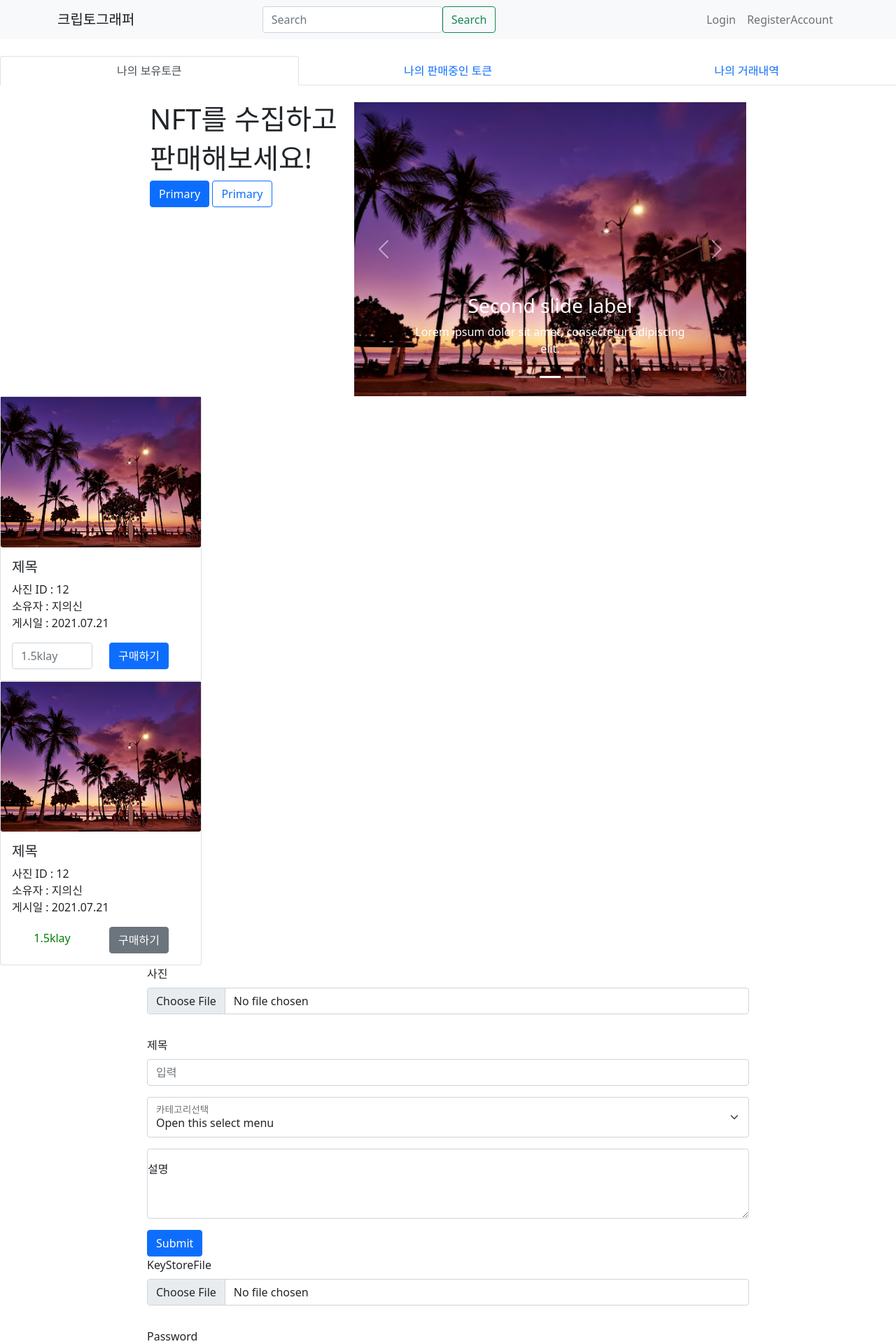
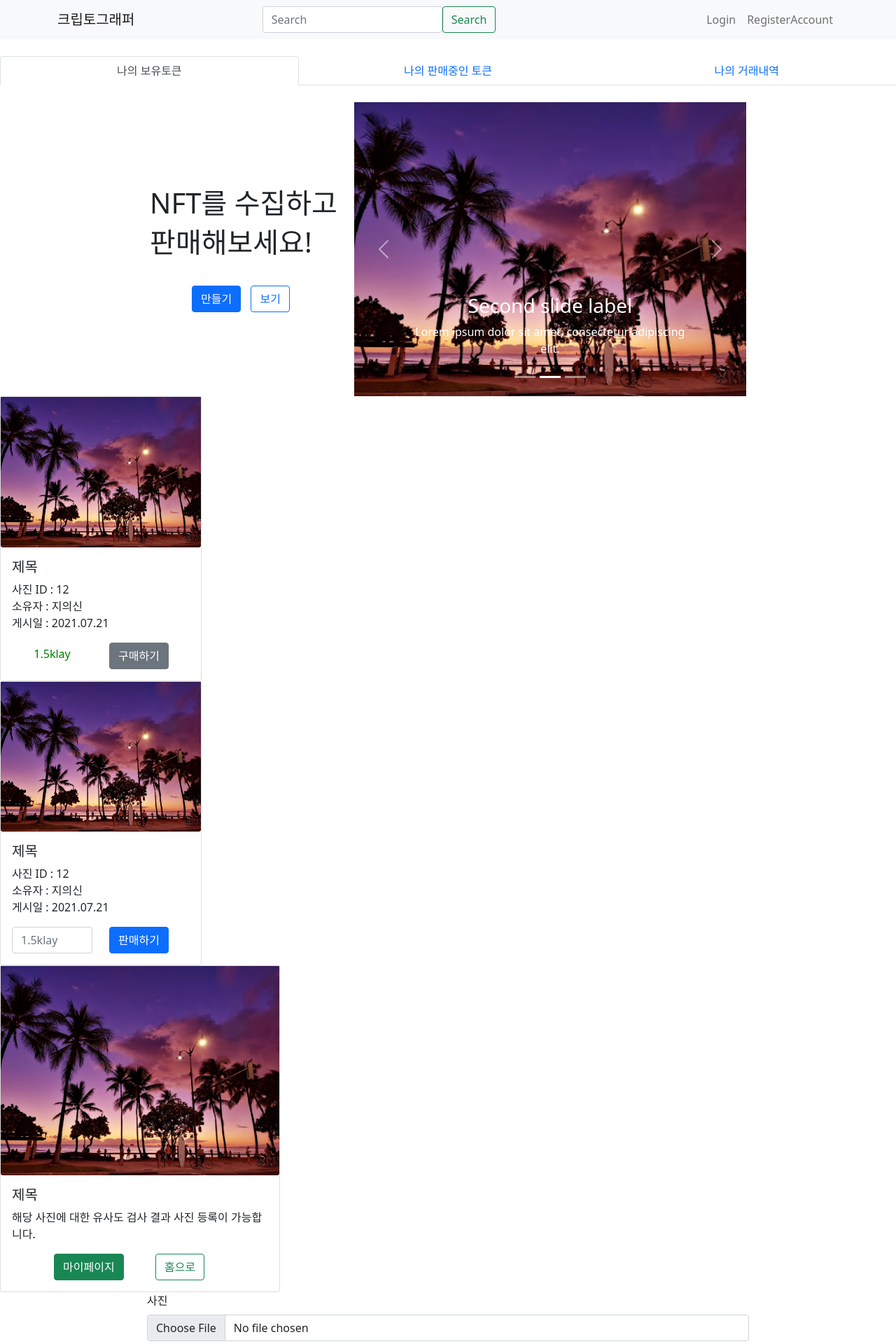
Before and after one commit to ddl06024/X_TWICE_FrontEnd, a React app: page / in a window 1280 px wide. Shown: the top 1920 px of the page at 70% size. Built offline with nearby package versions, Linux system fonts and the light colour scheme.

Commit message:
유사도 결과화면

```diff
--- a/src/App.tsx
+++ b/src/App.tsx
@@ -7,7 +7,8 @@ import RegisterPicture from "./components/RegisterPicture"
 import Login from "./components/Login"
 import CarouselMain from "./components/CarouselMain"
 import RegisterAccount from "./components/RegisterAccount"
-import TransactionTable from"./components/TransactionTable"
+import TransactionTable from "./components/TransactionTable"
+import CardsSimilarity from "./components/CardsSimilarity"
 import HelloWorld from "./components/HelloWorld";
 import RenderForm from "./components/RenderForm";
 import GridLayoutBuy from "./components/GridLayoutBuy"
@@ -20,6 +21,7 @@ const App: React.FC<{}> = () => {
       <CarouselMain/>
       <CardsBuy/>
       <CardsSell/>
+      <CardsSimilarity/>
       <RegisterPicture/>
       <Login/>
       <GridLayoutBuy/>
--- a/src/components/CardsBuy.tsx
+++ b/src/components/CardsBuy.tsx
@@ -1,6 +1,5 @@
 import React from "react";
 import { Button, Card, Col, FloatingLabel, Form, Row } from "react-bootstrap";
-
 const CardsBuy: React.FC<{}> = () => {
   return (
     <Card style={{ width: '18rem' }}>
@@ -12,15 +11,16 @@ const CardsBuy: React.FC<{}> = () => {
           소유자 : 지의신<br/>
           게시일 : 2021.07.21<br/>
         </Card.Text>
-          <Row>
-          <Col><Form.Control placeholder="1.5klay" /></Col>
-          <Col><Button variant="primary">구매하기</Button></Col>
+        <Row >
+        <Col><h6 style={{
+                      textAlign:"center", marginTop:7, color:"green"
+                    }}>1.5klay</h6></Col>
+        <Col><Button variant="secondary">구매하기</Button></Col>
 
           </Row>
 
       </Card.Body>
     </Card>
   );
-};
-
+                  }
 export default CardsBuy;
--- a/src/components/CardsSell.tsx
+++ b/src/components/CardsSell.tsx
@@ -1,5 +1,6 @@
 import React from "react";
 import { Button, Card, Col, FloatingLabel, Form, Row } from "react-bootstrap";
+
 
 const CardsSell: React.FC<{}> = () => {
     return (
@@ -12,17 +13,16 @@ const CardsSell: React.FC<{}> = () => {
             소유자 : 지의신<br/>
             게시일 : 2021.07.21<br/>
           </Card.Text>
-          <Row >
-          <Col><h6 style={{
-                        textAlign:"center", marginTop:7, color:"green"
-                      }}>1.5klay</h6></Col>
-          <Col><Button variant="secondary">구매하기</Button></Col>
+          <Row>
+          <Col><Form.Control placeholder="1.5klay" /></Col>
+          <Col><Button variant="primary">판매하기</Button></Col>
 
-            </Row>
+        </Row>
 
         </Card.Body>
       </Card>
     );
 };
 
+
 export default CardsSell;
--- /dev/null
+++ b/src/components/CardsSimilarity.tsx
@@ -0,0 +1,27 @@
+import React from "react";
+import { Button, Card, Col, FloatingLabel, Form, Row } from "react-bootstrap";
+
+const CardsSimilarity: React.FC<{}> = () => {
+    return (
+      <Card style={{ width: '25rem' }}>
+        <Card.Img variant="bottom" src="../tempImages/big.jpg" />
+        <Card.Body>
+          <Card.Title>제목</Card.Title>
+          <Card.Text>
+             해당 사진에 대한 유사도 검사 결과 사진 등록이 가능합니다.
+          </Card.Text>
+
+          <Row >
+          <Col><Button variant="success" style={{marginLeft:60}}>마이페이지</Button>{' '}
+          </Col>
+
+          <Col><Button variant="outline-success" style={{marginLeft:10}}>홈으로</Button>{' '}</Col>
+
+            </Row>
+
+        </Card.Body>
+      </Card>
+    );
+};
+
+export default CardsSimilarity;
--- a/src/components/CarouselMain.tsx
+++ b/src/components/CarouselMain.tsx
@@ -8,11 +8,11 @@ const CarouselMain: React.FC<{}> = () => {
         <Nav className="justify-content-center">
         <Row>
 
-        <Col  md="auto" >
+        <Col  md="auto" style={{marginTop:120}} >
           <h1>NFT를 수집하고</h1>
           <h1> 판매해보세요!</h1>
-          <Button variant="primary">Primary</Button>{' '}
-          <Button variant="outline-primary">Primary</Button>{' '}
+          <Button variant="primary" style={{marginLeft:60, marginTop:30}}>만들기</Button>{' '}
+          <Button variant="outline-primary" style={{marginLeft:10, marginTop:30}}>보기</Button>{' '}
         </Col>
 
     <Col><div style={{ width: 560, height: 'auto' }}>
```
Also changed, not shown: 1 other file (tests, documents, lock files or other folders). Lines whose indentation alone changed are shown as unchanged.
